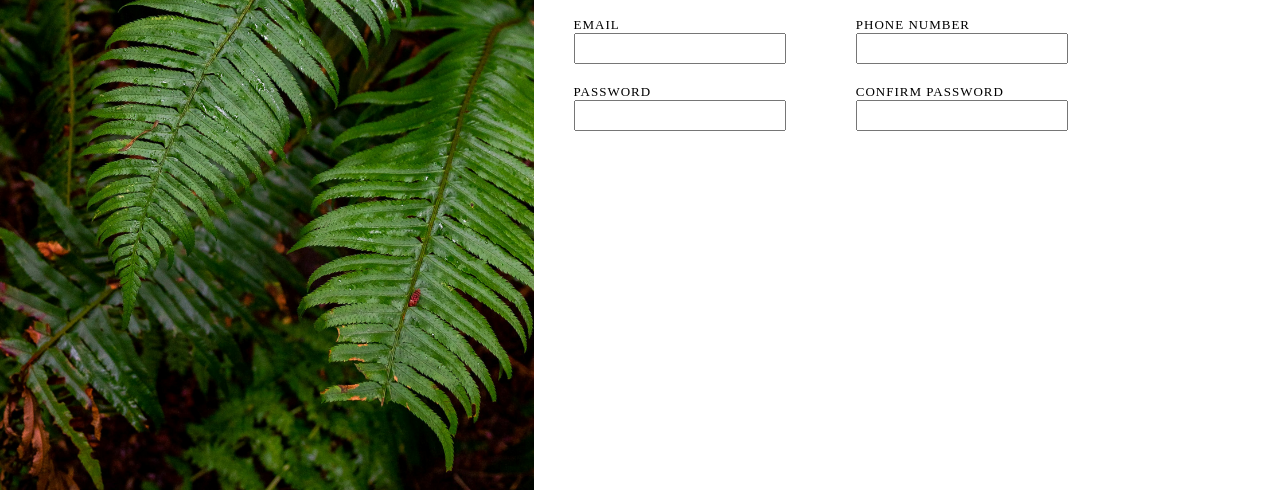
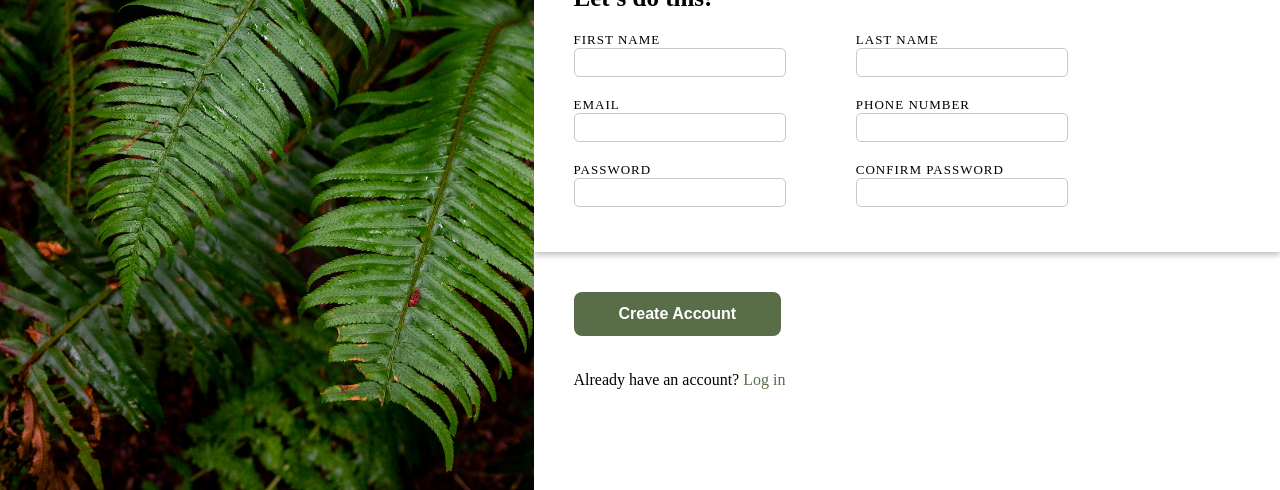
Before and after one commit to StevenM27/odin-sign-up-form, a plain HTML site: page index.html in a window 1280 px wide. Shown: the part 310-800 px from the top of the page. Drawn offline with Linux system fonts and the light colour scheme.

Commit message:
Complete structure, complete validation.

```diff
--- a/index.html
+++ b/index.html
@@ -1,23 +1,27 @@
 <html lang="en">
   <head>
-  <link rel="stylesheet" href="styles.css">
-  <meta charset="UTF-8">
-  <meta http-equiv="X-UA-Compatible" content="IE=edge">
-  <meta name="viewport" content="width=device-width, initial-scale=1.0">
+    <link rel="stylesheet" href="styles.css" />
+    <meta charset="UTF-8" />
+    <meta http-equiv="X-UA-Compatible" content="IE=edge" />
+    <meta name="viewport" content="width=device-width, initial-scale=1.0" />
     <title>Document</title>
   </head>
   <body>
     <main>
       <div class="main-visual">
-      <img src="images/halie-west-25xggax4bSA-unsplash.jpg" alt="">
+        <img src="images/halie-west-25xggax4bSA-unsplash.jpg" alt="" />
         <div class="logo-container">
-        <img class="logo" src="images/odin-lined.png" alt="">
+          <img class="logo" src="images/odin-lined.png" alt="" />
           <div class="logo-text">ODIN</div>
         </div>
       </div>
       <div class="main-content">
         <div class="main-text">
-        <p>This is not a real online service! You know you need something like this in your life to help you realize your deepest dreams. Sign up <em>now</em> to get started.</p>
+          <p>
+            This is not a real online service! You know you need something like
+            this in your life to help you realize your deepest dreams. Sign up
+            <em>now</em> to get started.
+          </p>
           <p>You <em>know</em> you want to.</p>
         </div>
         <div class="main-form">
@@ -27,43 +31,44 @@
               <section>
                 <div>
                   <label for="first-name">FIRST NAME</label>
-                <input type="text" id="first-name">
+                  <input type="text" id="first-name" minlength="2" />
                 </div>
 
                 <div>
                   <label for="last-name">LAST NAME</label>
-                <input type="text" id="last-name">
+                  <input type="text" id="last-name" minlength="2" />
                 </div>
               </section>
 
               <section>
                 <div>
                   <label for="email">EMAIL</label>
-                <input type="email" id="email">
+                  <input type="email" id="email" />
                 </div>
 
                 <div>
                   <label for="phone-number">PHONE NUMBER</label>
-                <input type="tel" id="phone-number">
+                  <input type="tel" id="phone-number" minlength="10" />
                 </div>
               </section>
 
               <section>
                 <div>
                   <label for="password">PASSWORD</label>
-                <input type="password" id="password">
+                  <input type="password" id="password" minlength="8" />
                 </div>
 
                 <div>
                   <label for="confirm-password">CONFIRM PASSWORD</label>
-                <input type="password" id="confirm-password">
+                  <input type="password" id="confirm-password" minlength="8" />
                 </div>
               </section>
             </div>
           </form>
         </div>
         <div class="main-footer">
-
+          <button>Create Account</button>
+          <div>Already have an account? <a href="#">Log in</a></div>
         </div>
       </div>
     </main>
--- a/styles.css
+++ b/styles.css
@@ -47,12 +47,15 @@ main {
 
 .main-content {
   flex: 3;
+  display: flex;
+  flex-direction: column;
+  justify-content: center;
 }
 
 .main-content > div {
   padding-left: 40px;
   padding-top: 20px;
-  padding-bottom: 20px;
+  padding-bottom: 25px;
 }
 
 .main-content p {
@@ -89,14 +92,45 @@ form section {
 
 input {
   padding: 6px 10px;
-  border-color: solid 1px rgba(200, 200, 200, 10%);
+  border: solid 1px rgba(200, 200, 200, 100%);
+  border-radius: 5px;
+}
+
+input:focus {
+  outline: 0;
+  box-shadow: 1px 1px 5px gray;
+  border: solid 1px blue;
 }
 
 label {
   font-size: 13px;
 }
 
-input:focus {
-  border-color: rgba(0, 0, 255, 10%);
-  box-shadow: 2px 2px 5px rgba(0,0,0,50%);
+.main-form {
+  box-shadow: 0 3px 6px rgba(128, 128, 128, 50%);
 }
+
+.main-footer {
+  margin-top: 20px;
+}
+
+button {
+  padding: 13px 45px;
+  font-size: 16px;
+  color: white;
+  background-color: #596d48;
+  border: none;
+  border-radius: 8px;
+  font-weight: bold;
+  margin-bottom: 35px;
+}
+
+a {
+  color: #596d48;
+  text-decoration: none;
+}
+
+input:invalid {
+  outline: none;
+  border-color: red;
+}
```
Lines whose indentation alone changed are shown as unchanged.
